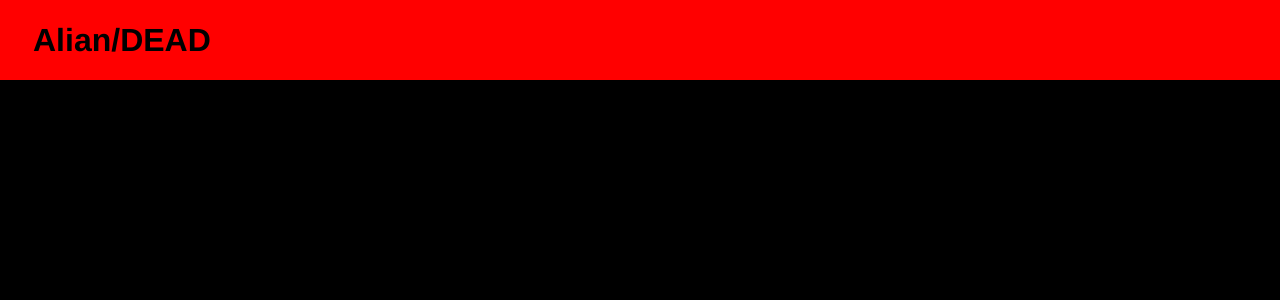
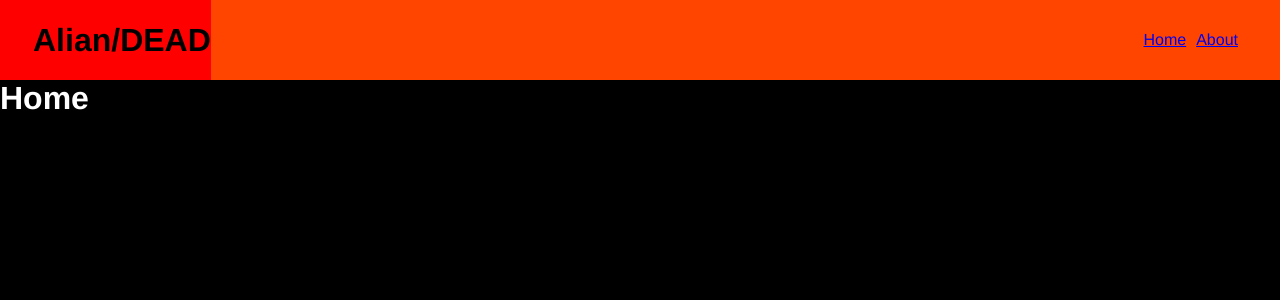
Before and after one commit to lr-devx/Website-Legacy, a Vue app: page / in a window 1280 px wide. Shown: the top 300 px of the page. Built offline with nearby package versions, Linux system fonts and the light colour scheme.

Commit message:
Added router

```diff
--- a/package.json
+++ b/package.json
@@ -8,7 +8,8 @@
   },
   "dependencies": {
     "core-js": "^3.6.5",
-    "vue": "^3.0.0"
+    "vue": "^3.0.0",
+    "vue-router": "^4.2.2"
   },
   "devDependencies": {
     "@vue/cli-plugin-babel": "~4.5.0",
--- a/src/App.vue
+++ b/src/App.vue
@@ -1,9 +1,10 @@
 <template>
     <Navigation />
+    <router-view />
 </template>
 
 <script>
-    import Navigation from "./components/Navigation.vue"
+    import Navigation from "./components/NavigationBar.vue"
 
     export default {
         name: "App",
--- /dev/null
+++ b/src/assets/navbar.json
@@ -0,0 +1,10 @@
+[
+  {
+    "name": "Home",
+    "path": "/"
+  },
+  {
+    "name": "About",
+    "path": "/about"
+  }
+]
--- a/src/components/Navigation.vue
+++ /dev/null
@@ -1,25 +0,0 @@
-<template>
-    <div id="container">
-        <h1 id="main-title">Alian/DEAD</h1>
-    </div>
-</template>
-
-<script>
-    export default { name: 'Navigation' }
-</script>
-
-<style scoped>
-    #container {
-        height: 5rem;
-        width: 100%;
-
-        display: flex;
-        align-items: center;
-
-        background-color: red;
-    }
-
-    #main-title {
-        padding-left: 33px;
-    }
-</style>
--- /dev/null
+++ b/src/components/NavigationBar.vue
@@ -0,0 +1,63 @@
+<template>
+    <div id="container">
+        <h1 id="main-title">Alian/DEAD</h1>
+        <div id="navbar">
+            <ul id="navbar-items">
+                <li v-for="item in navItems" :key="item.name">
+                    <a :href="item.path">{{ item.name }}</a>
+                </li>
+            </ul>
+        </div>
+    </div>
+</template>
+
+<script>
+    import navItems from "../assets/navbar.json";
+
+    export default {
+        name: "NavigationBar",
+        data() {
+            return {
+                navItems: navItems
+            }
+        }
+    }
+</script>
+
+<style scoped>
+    #container {
+        height: 5rem;
+        width: 100%;
+
+        display: flex;
+        align-items: center;
+
+        background-color: red;
+    }
+
+    #main-title {
+        padding-left: 33px;
+    }
+
+    #navbar {
+        height: 5rem;
+        width: 100%;
+
+        display: flex;
+        align-items: center;
+        justify-content: flex-end;
+
+        background-color: orangered;
+    }
+
+    #navbar-items {
+        list-style: none;
+        margin: 2rem;
+
+        display: flex;
+    }
+
+    #navbar-items li {
+        margin-right: 10px;
+    }
+</style>
--- a/src/main.js
+++ b/src/main.js
@@ -1,4 +1,8 @@
 import { createApp } from "vue";
+import router from "./router";
 import App from "./App.vue";
 
-createApp(App).mount("#app");
+
+const app = createApp(App);
+app.use(router);
+app.mount("#app");
--- /dev/null
+++ b/src/router.js
@@ -0,0 +1,19 @@
+import { createRouter, createWebHistory } from "vue-router";
+
+const routes = [
+    {
+        "path": "/",
+        "component": () => import("./views/HomeView.vue")
+    },
+    {
+        "path": "/about",
+        "component": () => import("./views/AboutView.vue")
+    }
+]
+
+const router = createRouter({
+    history: createWebHistory(process.env.BASE_URL),
+    routes
+});
+
+export default router;
--- /dev/null
+++ b/src/views/AboutView.vue
@@ -0,0 +1,13 @@
+<template>
+    <h1>About</h1>
+</template>
+
+<script>
+    export default { name: "AboutView" }
+</script>
+
+<style scoped>
+    h1 {
+        color: white;
+    }
+</style>
--- /dev/null
+++ b/src/views/HomeView.vue
@@ -0,0 +1,13 @@
+<template>
+    <h1>Home</h1>
+</template>
+
+<script>
+    export default { name: "HomeView" }
+</script>
+
+<style scoped>
+    h1 {
+        color: white;
+    }
+</style>
```
Also changed, not shown: 2 other files (tests, documents, lock files or other folders).
